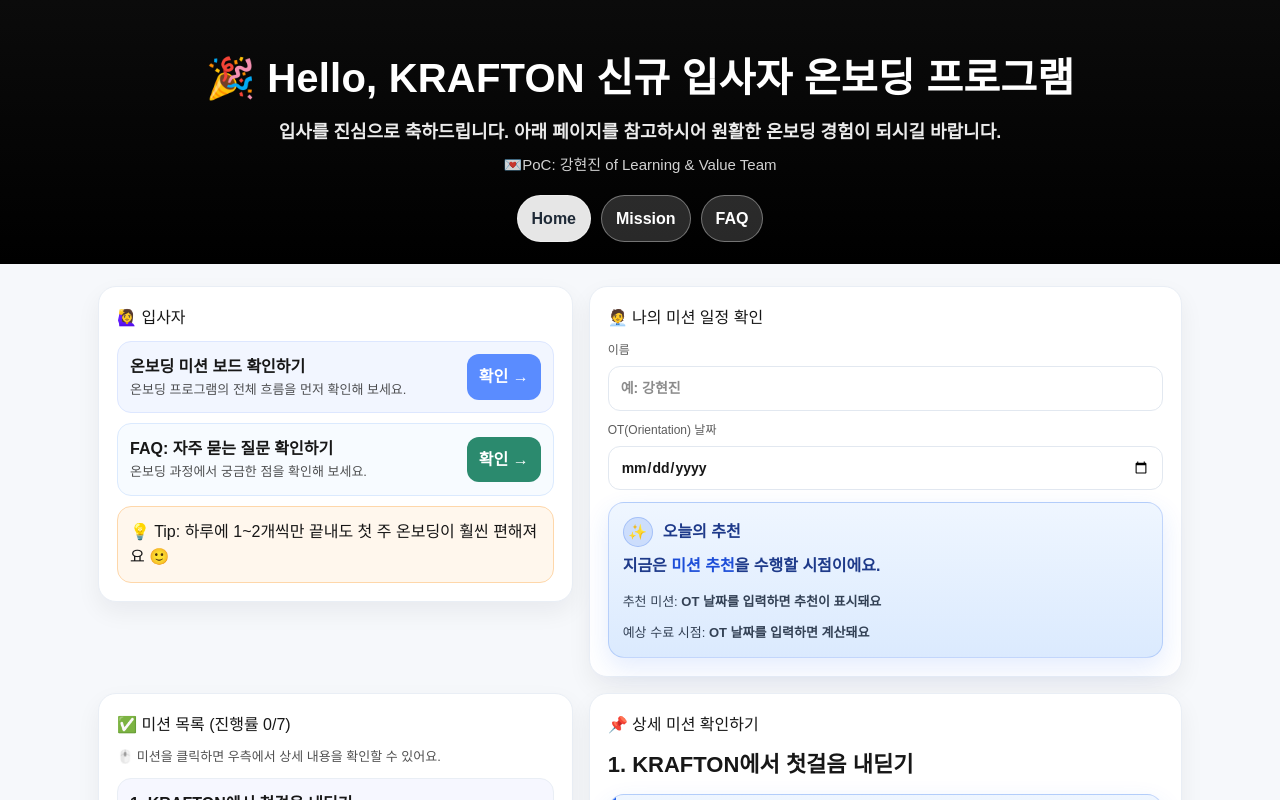
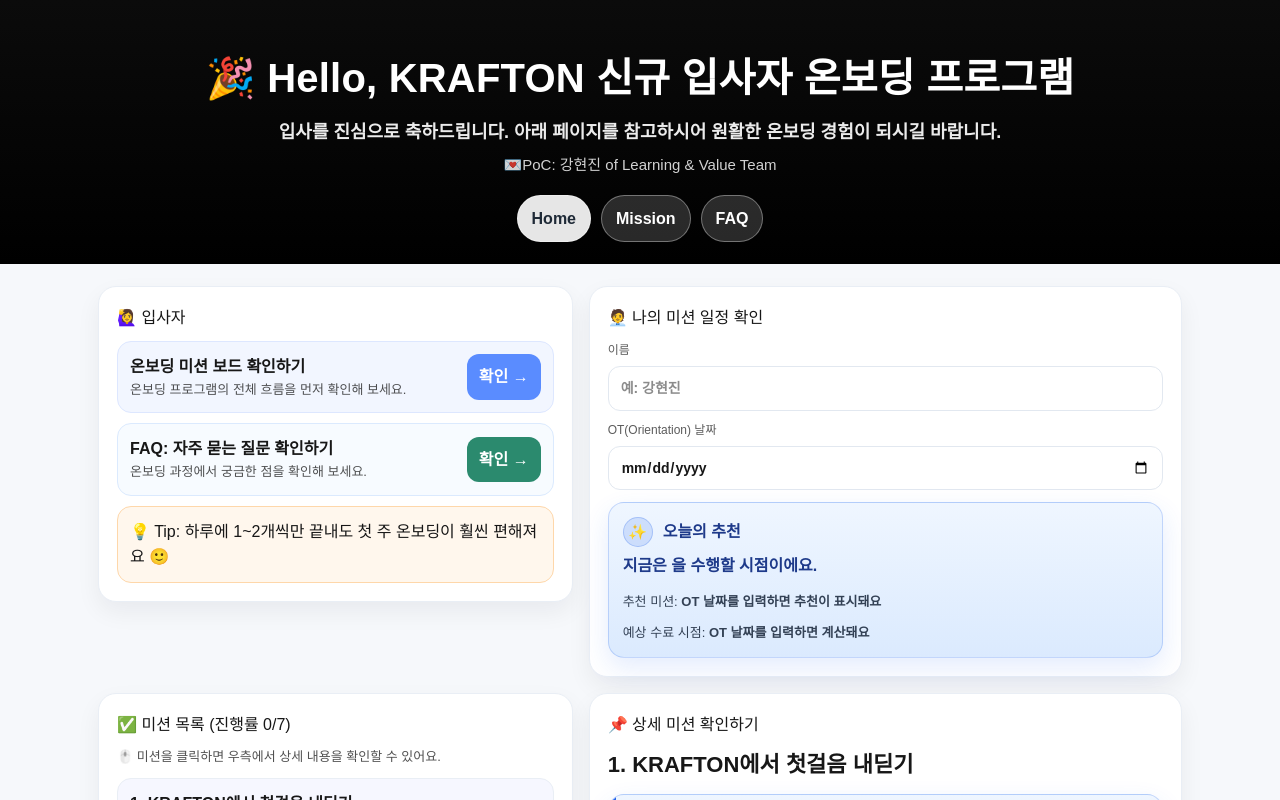
Before and after one commit to hyunjincatherine/onboarding, a Next.js app: page /onboarding/ in a window 1280 px wide. Shown: the top 800 px of the page. Built offline with nearby package versions, Linux system fonts and the light colour scheme.

Commit message:
Minor Modification on Mission Recommendation

```diff
--- a/ui/DashboardSimple.tsx
+++ b/ui/DashboardSimple.tsx
@@ -602,7 +602,7 @@
   {guideName ? `${guideName}님, ` : ""}
   지금은{" "}
   <span style={{ color: "#1d4ed8" }}>
-    {recommendedMissionIds.length ? `미션 ${recommendedMissionIds.join(", ")}` : "미션 추천"}
+    {recommendedMissionIds.length ? `미션 ${recommendedMissionIds.join(", ")}` : " "}
   </span>
   을 수행할 시점이에요.
 </div>
```
